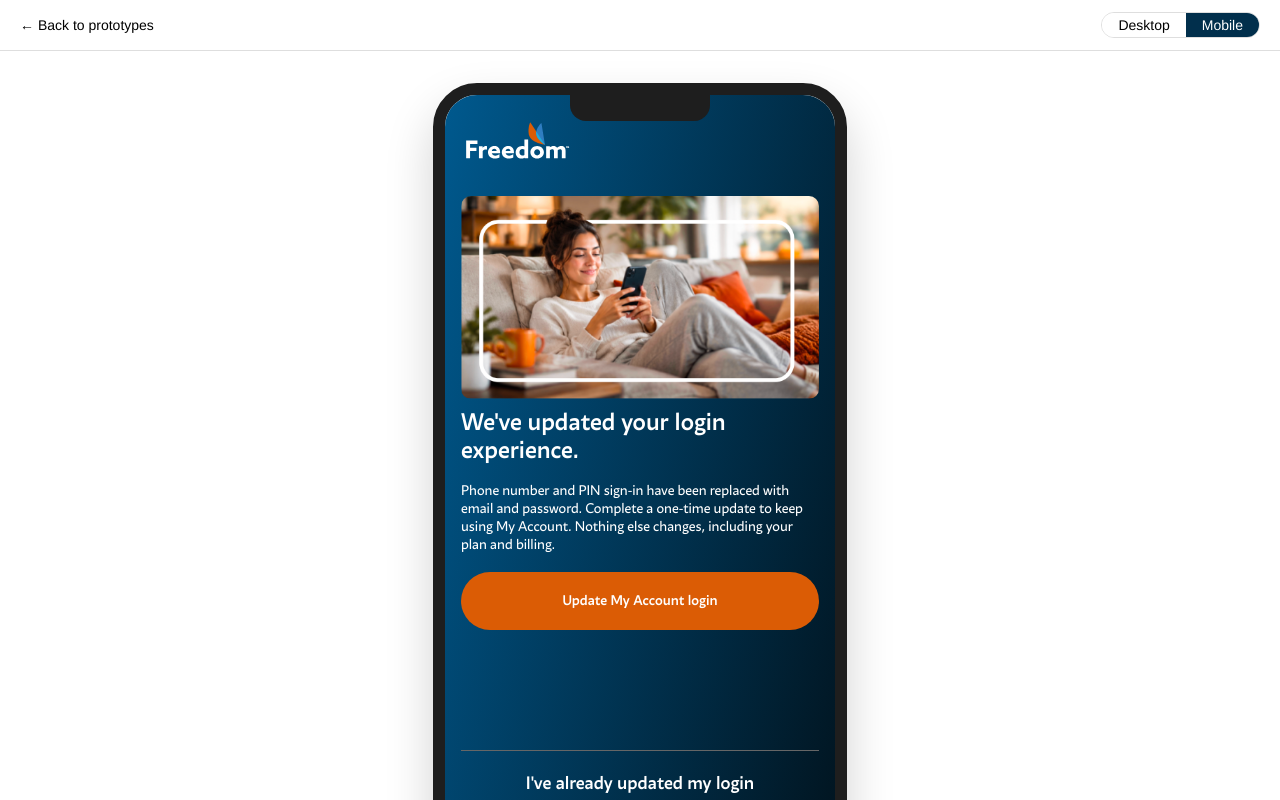
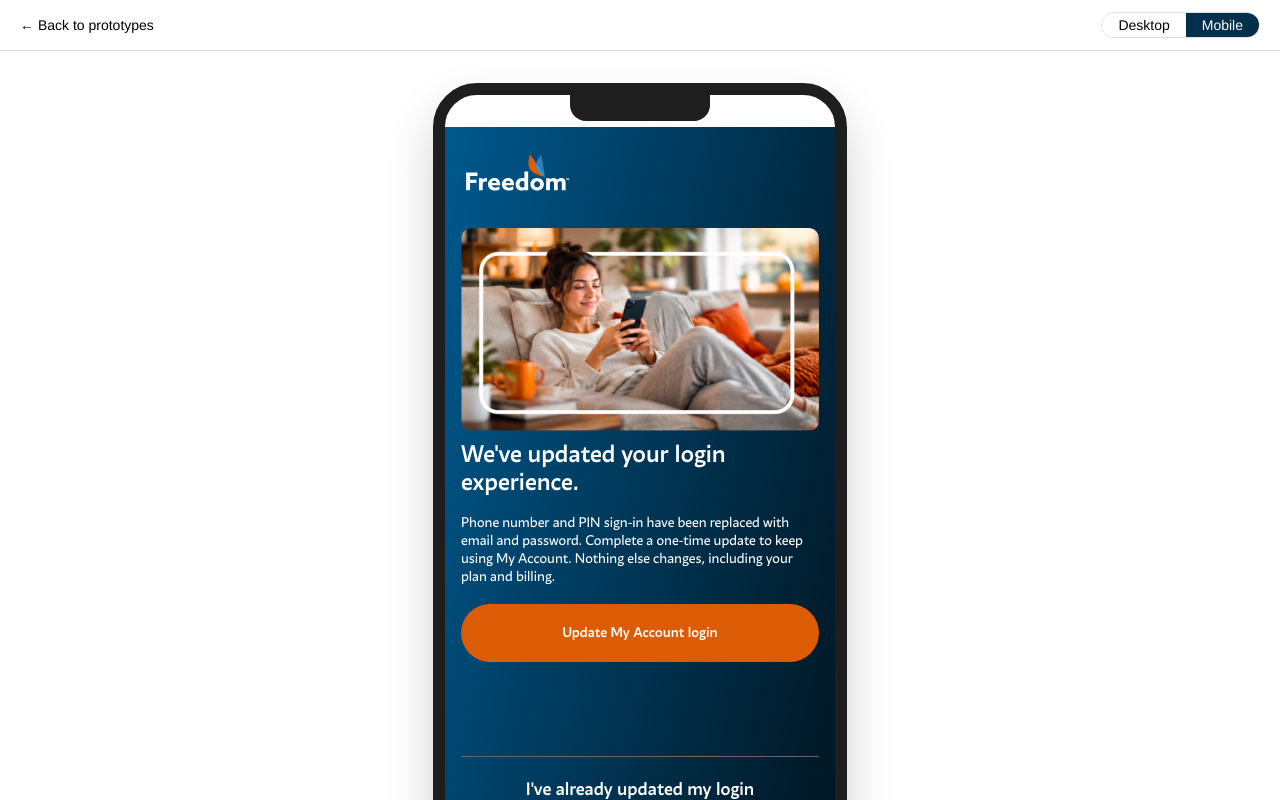
Before and after one commit to kpicc/kpicc.github.io, a plain HTML site: page mobile-app/okta/index.html in a window 1280 px wide. Both pictures are taken after a click on the button "Mobile". Shown: the top 800 px of the page. Drawn offline with Linux system fonts and the light colour scheme.

Commit message:
Fix notch overlapping app content in device mockup

```diff
--- a/mobile-app/okta/index.html
+++ b/mobile-app/okta/index.html
@@ -77,7 +77,8 @@
       }
       .proto-device iframe {
         width: 100%;
-        height: 100%;
+        height: calc(100% - 32px);
+        margin-top: 32px;
         border: none;
       }
       body.proto-mobile #root { display: none; }
```
